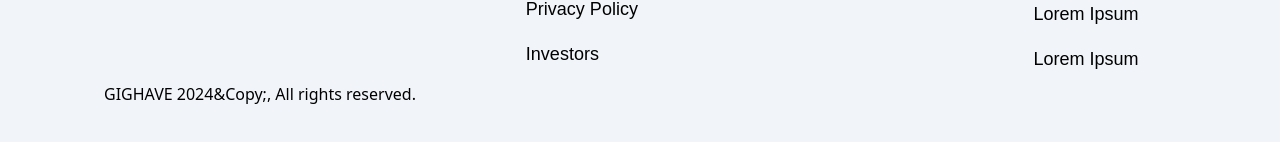
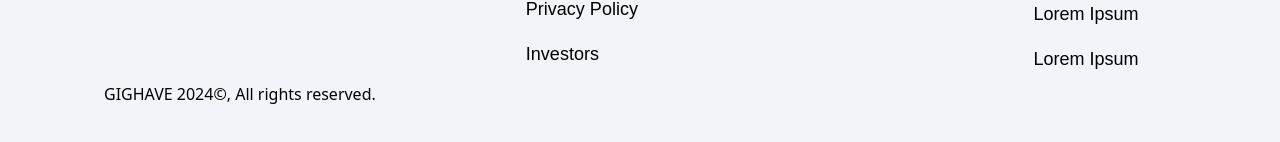
Before and after one commit to tharanga-madurapperuma/statewide-geotechnical_construction-site, a React (Vite) app: page / in a window 1280 px wide. Shown: the part 1562-1704 px from the top of the page. Built offline with nearby package versions, Linux system fonts and the light colour scheme.

Commit message:
fix the copy icon in footer

```diff
--- a/src/components/footer/Footer.jsx
+++ b/src/components/footer/Footer.jsx
@@ -63,7 +63,7 @@ const Footer = () => {
                     </div>
                 </div>
                 <div className="px-6">
-                    <p>GIGHAVE 2024&Copy;, All rights reserved.</p>
+                    <p>GIGHAVE 2024&copy;, All rights reserved.</p>
                 </div>
             </div>
         </div>
```
